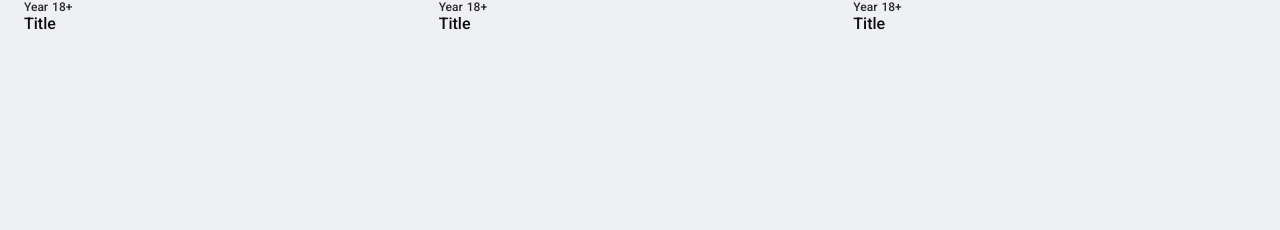
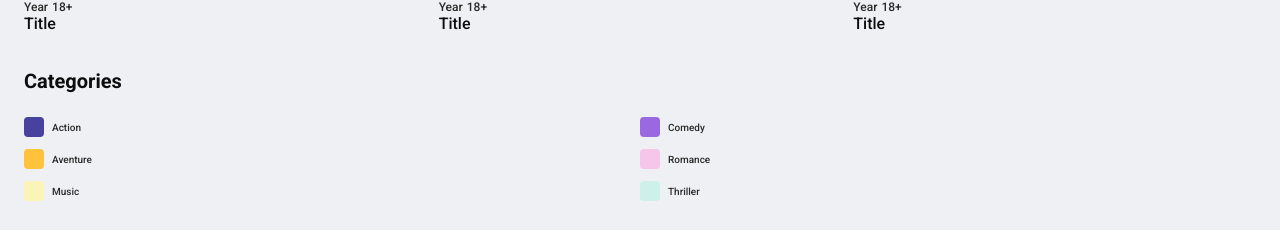
Before and after one commit to JhonEduard26/entertainment-web-app-react, a React (Vite) app: page / in a window 1280 px wide. Shown: the part 774-1004 px from the top of the page. Before the commit the page ends 819 px from the top, so only its background shows below. Built offline with nearby package versions, Linux system fonts and the light colour scheme.

Commit message:
[ADD] category component

```diff
--- a/src/App.jsx
+++ b/src/App.jsx
@@ -2,6 +2,7 @@ import { Header } from "./components/ui/Header"
 import { Search } from "./components/ui/Search"
 import { Trending } from "./components/movie/Trending"
 import { Recommended } from "./components/movie/Recommended"
+import { Category } from "./components/movie/Category"
 
 export const App = () => {
   return (
@@ -10,6 +11,7 @@ export const App = () => {
       <Search />
       <Trending />
       <Recommended />
+      <Category />
     </div>
   )
 }
--- /dev/null
+++ b/src/components/movie/Category.jsx
@@ -0,0 +1,33 @@
+export const Category = () => {
+  return (
+    <section className="category">
+      <h2 className="category__title">Categories</h2>
+      <div className="category__container">
+        <div className="category__inner-container">
+          <div className="category__color" id="category1"></div>
+          <span className="category__name">Action</span>
+        </div>
+        <div className="category__inner-container">
+          <div className="category__color" id="category2"></div>
+          <span className="category__name">Comedy</span>
+        </div>
+        <div className="category__inner-container">
+          <div className="category__color" id="category3"></div>
+          <span className="category__name">Aventure</span>
+        </div>
+        <div className="category__inner-container">
+          <div className="category__color" id="category4"></div>
+          <span className="category__name">Romance</span>
+        </div>
+        <div className="category__inner-container">
+          <div className="category__color" id="category5"></div>
+          <span className="category__name">Music</span>
+        </div>
+        <div className="category__inner-container">
+          <div className="category__color" id="category6"></div>
+          <span className="category__name">Thriller</span>
+        </div>
+      </div >
+    </section>
+  )
+}
--- a/src/styles/base/_settings.scss
+++ b/src/styles/base/_settings.scss
@@ -9,3 +9,11 @@ $main: #eff0f3;
 $highlight: #ff8e3c;
 $secondary: #fffffe;
 $tertiary: #d9376e;
+
+
+$category-1: #47429D;
+$category-2: #9A69E1;
+$category-3: #FFC23C;
+$category-4: #F6C6EA;
+$category-5: #FAF4B7;
+$category-6: #CDF0EA;
--- a/src/styles/components/_movie.scss
+++ b/src/styles/components/_movie.scss
@@ -55,6 +55,7 @@
 // * Recommended
 
 .recommended {
+  margin-bottom: 24px;
   padding: 0 24px;
 }
 
@@ -88,3 +89,58 @@
 .recommended__list .moviecard__rated {
   color: $paragraph;
 }
+
+// * Categories
+
+.category {
+  margin-bottom: 32px;
+  padding: 0 24px;
+}
+
+.category__title {
+  margin-bottom: 24px;
+}
+
+.category__container {
+  display: grid;
+  grid-template-columns: 1fr 1fr;
+  row-gap: 12px;
+}
+
+.category__color {
+  width: 20px;
+  height: 20px;
+  border-radius: 4px;
+}
+
+.category__inner-container {
+  cursor: pointer;
+  display: flex;
+  align-items: center;
+  column-gap: 8px;
+}
+
+
+#category1 {
+  background-color: $category-1;
+}
+
+#category2 {
+  background-color: $category-2;
+}
+
+#category3 {
+  background-color: $category-3;
+}
+
+#category4 {
+  background-color: $category-4;
+}
+
+#category5 {
+  background-color: $category-5;
+}
+
+#category6 {
+  background-color: $category-6;
+}
```
